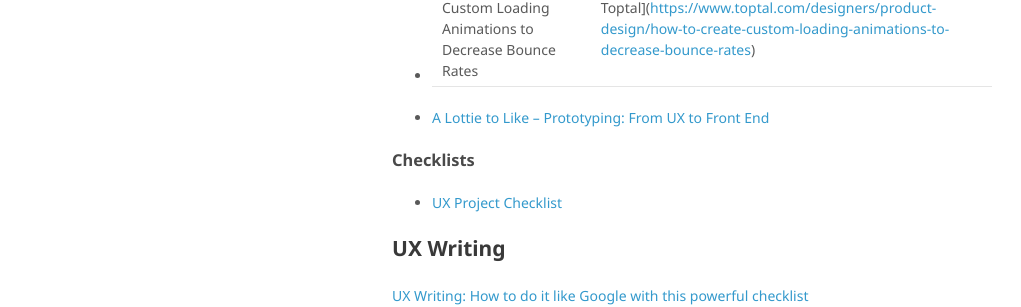
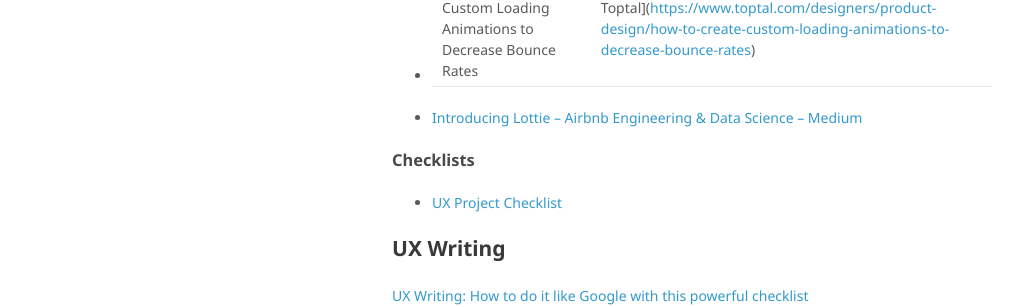
Before and after one commit to oscarb/pad, a Jekyll site: the page built from _docs/ux-resources.md, in a window 1280 px wide. Shown: the part 1047-1354 px from the top of the page, without its empty margins (128-1149 px from the left). Built offline with Jekyll 4.4.1, drawn with Linux system fonts in a browser that asks for light colours; some web fonts are replaced.

Commit message:
Updated ux-resources.md

```diff
--- a/_docs/ux-resources.md
+++ b/_docs/ux-resources.md
@@ -42,7 +42,7 @@ tags: [ux]
 ## Animation
 
 * [How to Create Custom Loading Animations to Decrease Bounce Rates | Toptal](https://www.toptal.com/designers/product-design/how-to-create-custom-loading-animations-to-decrease-bounce-rates)
-* [A Lottie to Like – Prototyping: From UX to Front End](https://blog.prototypr.io/a-lottie-to-like-6670f2bed3c5?ref=prototyprio)
+* [Introducing Lottie – Airbnb Engineering & Data Science – Medium](https://medium.com/airbnb-engineering/introducing-lottie-4ff4a0afac0e)
 
 ### Checklists
 
```
